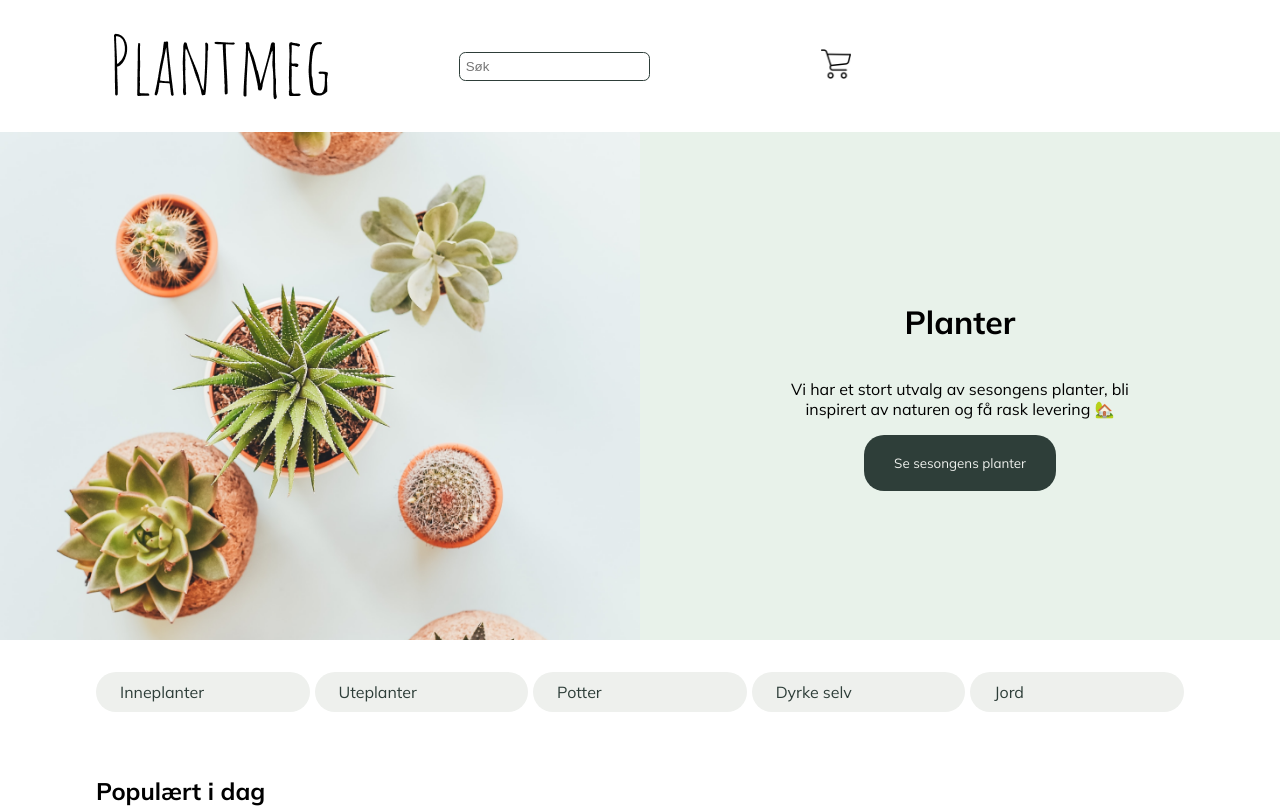
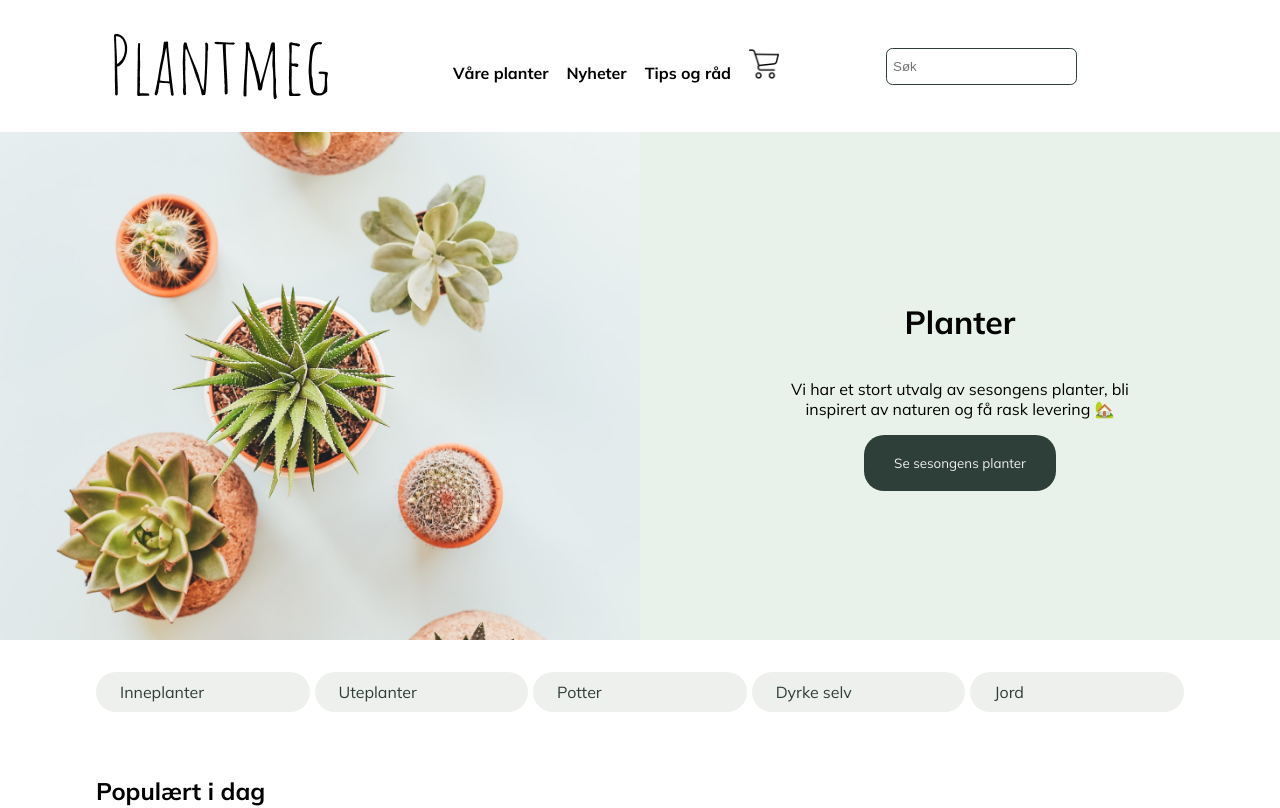
Before and after one commit to annamariabukalska/plantmeg, a React (Create React App) app: page / in a window 1280 px wide. Shown: the top 808 px of the page. Built offline with nearby package versions, Linux system fonts and the light colour scheme.

Commit message:
added ul i  NavBar

```diff
--- a/src/App.css
+++ b/src/App.css
@@ -4,8 +4,9 @@
 
 .featured-section {
   display: grid;
-  grid-template-columns: repeat(auto-fit, minmax(500px, 1fr));
+  grid-template-columns: repeat(auto-fit, minmax(300px, 1fr));
   background: var(--paletsgreen);
+  overflow: hidden;
 }
 
 .featured-section .content-box {
--- a/src/components/NavBar/NavBar.css
+++ b/src/components/NavBar/NavBar.css
@@ -1,16 +1,38 @@
 nav {
     background: #ffffff;
     display: grid;
-    grid-template-columns: repeat(auto-fit, minmax(230px, 1fr));
+    grid-template-columns: repeat(3, auto);
     align-items: center;
     font-size: 1rem;
     margin: 0em 6em;
-
 }
 
-@media screen and (max-width: 700px) {
+nav .menu {
+    list-style: none;
+    margin: 24px 0;
+    padding: 0;
+}
+
+nav .menu li {
+    display: inline;
+    margin-right: 18px;
+    font-weight: bold;
+    color: black;
+}
+
+nav .menu a {
+    text-decoration: none;
+}
+
+@media screen and (max-width: 950px) {
     nav {
       margin: 2em 1rem;
+      grid-template-columns: 100%;
+      text-align: center;
+    }
+
+    .search-box {
+        width: 80%;
     }
   }
 
@@ -27,6 +49,6 @@ nav {
 }
 .search-box {
     border: 1px solid var(--darkgreen);
-    padding: 6px;
+    padding: 10px 6px;
     border-radius: .4rem;;
 }
--- a/src/components/NavBar/NavBar.js
+++ b/src/components/NavBar/NavBar.js
@@ -7,20 +7,30 @@ function NavBar() {
       <Link to="/">
         <img src="/images/plantmeg-logo.png" alt="søke" className="logo" />
       </Link>
+      <ul className="menu">
+        <Link to="/">
+          <li>Våre planter</li>
+        </Link>
+        <Link to="/">
+          <li>Nyheter</li>
+        </Link>
+        <Link to="/">
+          <li>Tips og råd</li>
+        </Link>
+
+        <Link to="/handlekurv">
+          <img
+            src="/images/shopping-cart.png"
+            alt="shoping-cart"
+            className="icons"
+          />
+       </Link>
+       </ul>
       <form>
         <label>
           <input type="text" placeholder="Søk" className="search-box"></input>
         </label>
       </form>
-      <div>
-      <Link to="/handlekurv">
-        <img
-          src="/images/shopping-cart.png"
-          alt="shoping-cart"
-          className="icons"
-        />
-      </Link>
-      </div>
     </nav>
   );
 }
```
